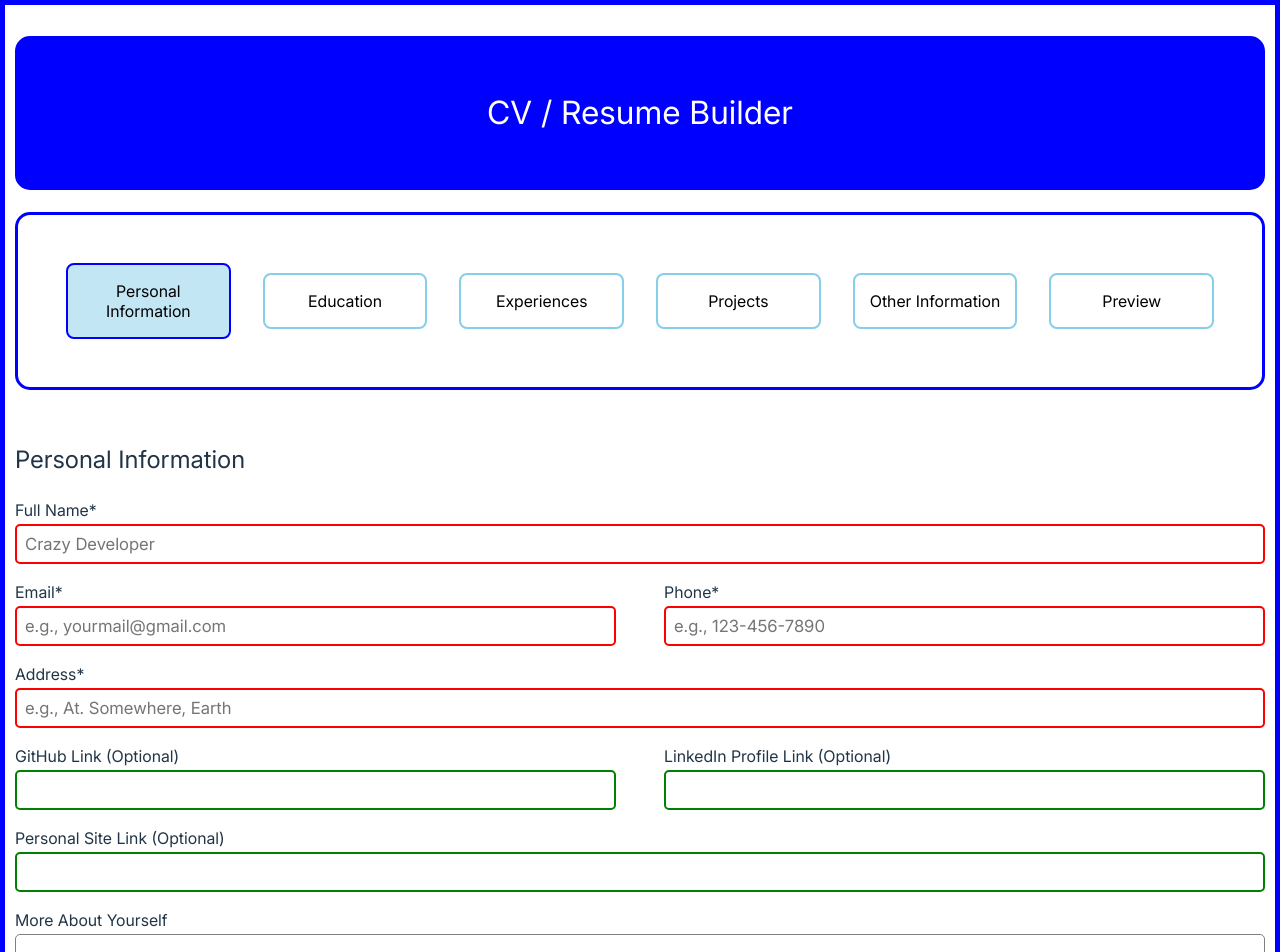
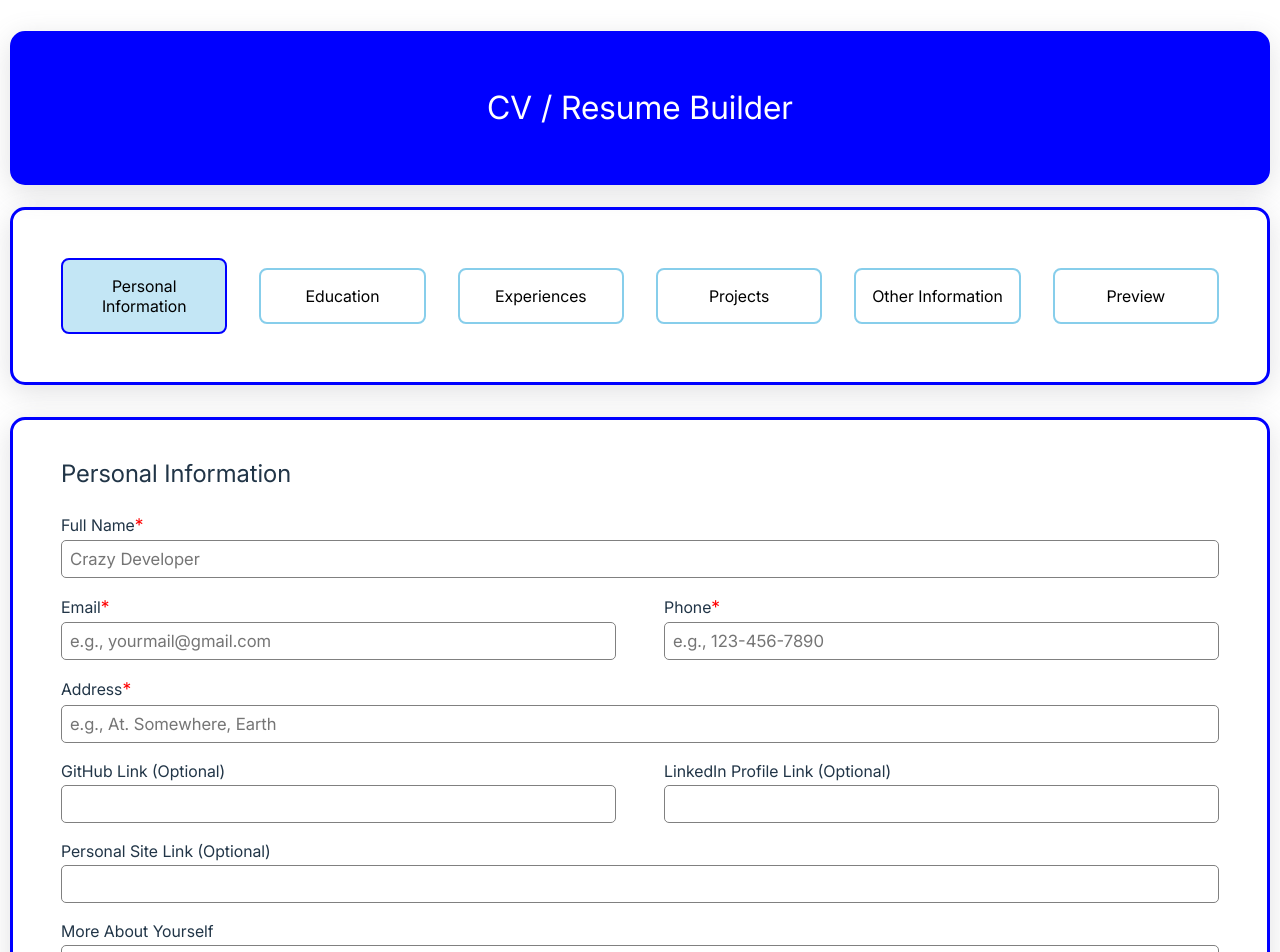
Before and after one commit to yashu483/odin-cv-application, a React (Vite) app: page / in a window 1280 px wide. Shown: the top 952 px of the page. Built offline with nearby package versions, Linux system fonts and the light colour scheme.

Commit message:
style: style Education section

```diff
--- a/package.json
+++ b/package.json
@@ -11,7 +11,8 @@
   },
   "dependencies": {
     "react": "^19.1.1",
-    "react-dom": "^19.1.1"
+    "react-dom": "^19.1.1",
+    "uuid": "^13.0.0"
   },
   "devDependencies": {
     "@eslint/js": "^9.33.0",
--- a/src/App.jsx
+++ b/src/App.jsx
@@ -1,6 +1,7 @@
 import Body from "./components/Body";
 import "./styles/Body.css";
 import "./styles/PersonalInfo.css";
+import "./styles/Education.css";
 import "./App.css";
 
 function App() {
--- a/src/index.css
+++ b/src/index.css
@@ -84,3 +84,8 @@ textarea {
   font-family: "Inter", "Fredoka", "Roboto", system-ui;
   font-size: 1.05em;
 }
+
+/* common styles */
+.elevated {
+  box-shadow: rgba(100, 100, 111, 0.2) 0px 7px 29px 0px;
+}
--- a/src/styles/Body.css
+++ b/src/styles/Body.css
@@ -14,7 +14,6 @@ body {
 #root {
   min-height: 100vh;
   margin: 0;
-  border: 5px solid blue;
   padding: 10px;
   display: flex;
   flex-direction: column;
@@ -82,4 +81,7 @@ main {
   text-align: center;
   max-width: 1350px;
   width: 100%;
+  display: flex;
+  flex-direction: column;
+  gap: 2rem;
 }
--- /dev/null
+++ b/src/styles/Education.css
@@ -0,0 +1,49 @@
+.educational-card {
+  display: flex;
+  align-items: center;
+  justify-content: space-between;
+  border: 3px solid purple;
+  padding: 10px 1rem;
+  padding-right: 3rem;
+  border-radius: 15px;
+  background-color: yellow;
+}
+.education-edit-button,
+.education-delete-button {
+  width: 1.6rem;
+  height: 1.6rem;
+  margin: 5px 10px;
+}
+
+.education-edit-button {
+  background-image: url("./../assets/icons/pencil.png") !important;
+}
+.card-container {
+  gap: 1.5rem;
+}
+
+.card-headings {
+  text-align: start;
+  font-weight: 900 !important;
+  font-size: 1.3em;
+}
+
+.education-button-container {
+  display: flex;
+  gap: 2rem;
+}
+
+.education-button-container > button {
+  /* padding: 5px; */
+  border: 2px solid black;
+}
+
+.education-add-button {
+  border: 2px solid gray;
+  font-weight: 800;
+  background-color: skyblue;
+}
+
+.educational-detail > p {
+  text-align: start;
+}
--- a/src/styles/PersonalInfo.css
+++ b/src/styles/PersonalInfo.css
@@ -9,13 +9,14 @@ input {
   flex-direction: column;
   gap: 1rem;
 }
-.personal-info {
+.main-section-component {
   width: 100%;
   border: 3px solid blue;
   border-radius: 15px;
   display: flex;
   flex-direction: column;
   padding: 1rem 3rem;
+  padding-bottom: 2rem;
 }
 
 .section-headings {
@@ -75,10 +76,11 @@ input {
 
 /* form validation rules  */
 
-input:invalid {
-  border: 2px solid red;
+.aria-label {
+  color: red;
+  font-size: 1.1em;
 }
 
-input:valid {
-  border: 2px solid green;
+input:placeholder-shown {
+  border: 1px solid gray !important;
 }
```
Also changed, not shown: 1 other file (tests, documents, lock files or other folders).
